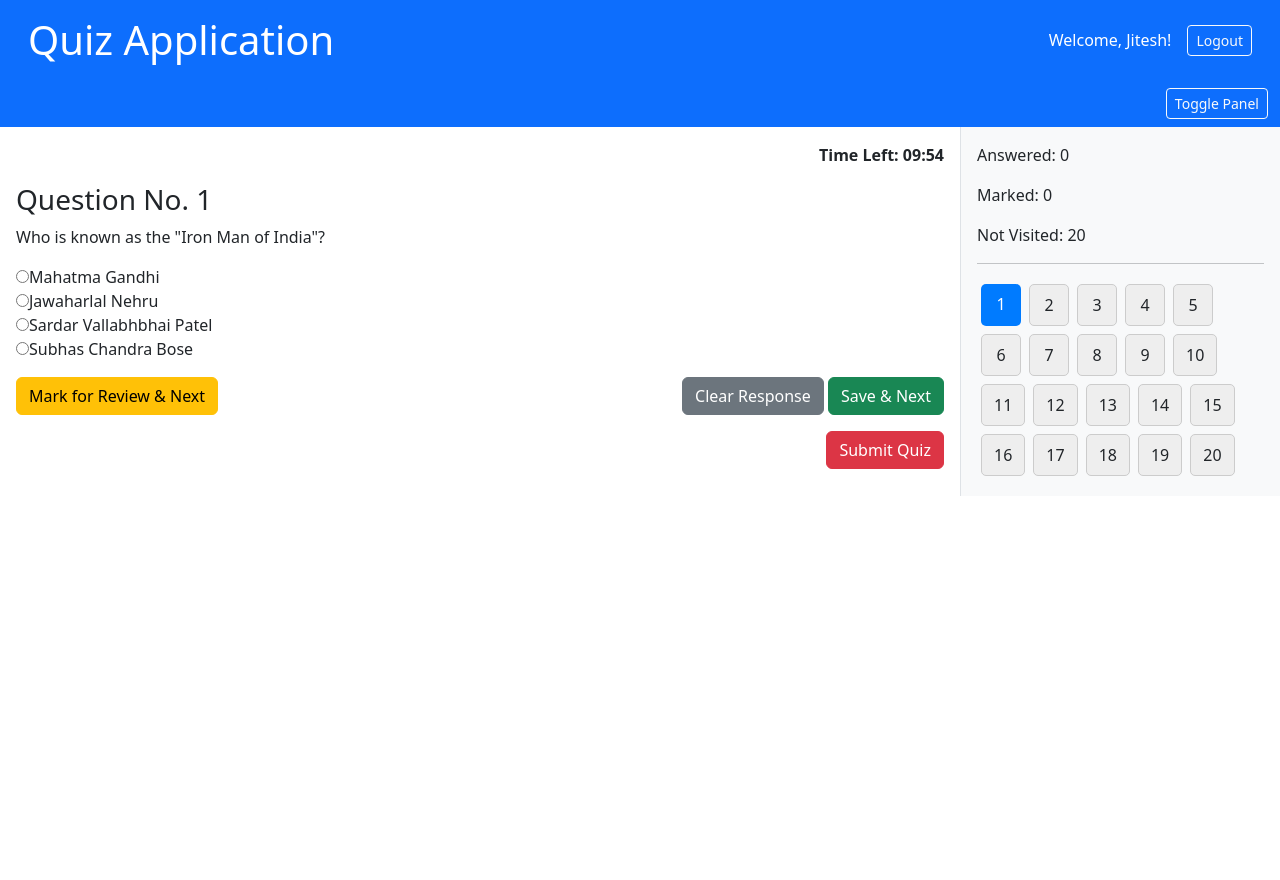
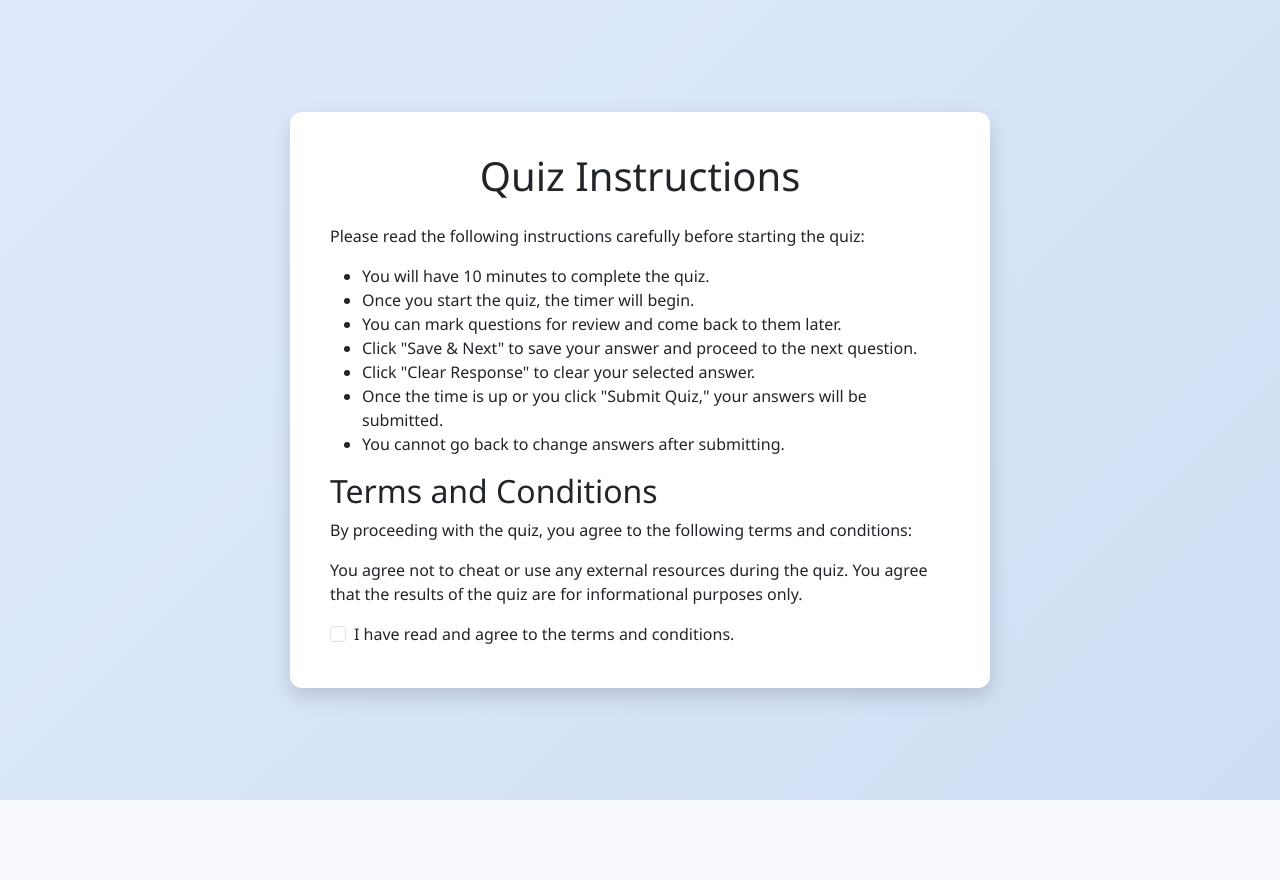
Before and after one commit to jiteshk50/QAPP2, a Flask app: page / in a window 1280 px wide. After the commit the page ends 800 px from the top, so only its background shows below. Run offline with Flask 3, Linux system fonts and the light colour scheme; data comes from the database, SQL or seed files in the repository; both versions use the stored data as it was after the commit.

Commit message:
adding instruction page

```diff
--- a/app.py
+++ b/app.py
@@ -1,4 +1,4 @@
-from flask import Flask, render_template, request, redirect, g
+from flask import Flask, render_template, request, redirect, g, url_for
 import sqlite3
 
 app = Flask(__name__)
@@ -20,12 +20,22 @@ def close_connection(exception):
 def init_db():
     with app.app_context():
         db = get_db()
-        with app.open_resource('schema.sql', mode='r') as f:
-            db.cursor().executescript(f.read())
-        db.commit()
 
-@app.route('/')
-def index():
+        # Check if 'questions' table exists by querying the sqlite_master table
+        cur = db.execute("SELECT name FROM sqlite_master WHERE type='table' AND name='questions';")
+        table_exists = cur.fetchone()
+
+        if not table_exists:  # If the 'questions' table doesn't exist, create it
+            with app.open_resource('schema.sql', mode='r') as f:
+                db.cursor().executescript(f.read())
+            db.commit()
+
+@app.route('/')  # Instruction/Consent page
+def instructions():
+    return render_template('instructions.html')
+
+@app.route('/quiz') # Quiz page
+def quiz():  # Corrected function name
     db = get_db()
     cur = db.execute("SELECT * FROM questions")
     questions = cur.fetchall()
--- a/static/script.js
+++ b/static/script.js
@@ -1,12 +1,12 @@
 let currentQuestion = 1;
 let answeredQuestions = new Set();
 let markedQuestions = new Set();
-let totalQuestions; // Declare totalQuestions here
+let questionIds = [];
+let questionNumbersInitialized = false;
 
 let timerInterval;
-let timeLeft = 600; // 10 minutes
+let timeLeft = 600;
 
-const questionArea = document.getElementById('question-area');
 const questionNumbers = document.getElementById('question-numbers');
 const timerDisplay = document.getElementById('timer');
 const answeredDisplay = document.getElementById('answered');
@@ -40,115 +40,80 @@ function startTimer() {
 function displayQuestion(questionId) {
     const questions = document.querySelectorAll('.question');
     questions.forEach(q => q.style.display = 'none');
-    const questionToShow = document.getElementById(`q${questionId}`);
+    const questionToShow = document.querySelector(`.question[data-question-id="${questionId}"]`);
     if (questionToShow) {
         questionToShow.style.display = 'block';
     }
 }
 
 function updateQuestionNumbers() {
+    if (questionNumbersInitialized) return;
+
     questionNumbers.innerHTML = '';
-    for (let i = 1; i <= totalQuestions; i++) {
-        const div = document.createElement('div');
-        div.textContent = i;
-        div.dataset.questionNumber = i;
+    questionIds = [];
+    const questions = document.querySelectorAll('.question');
+    const uniqueQuestionIds = new Set();
 
-        div.addEventListener('click', (event) => {
-            currentQuestion = parseInt(event.target.dataset.questionNumber);
+    questions.forEach((question) => {
+        const questionId = parseInt(question.dataset.questionId);
+        if (!uniqueQuestionIds.has(questionId)) {
+            uniqueQuestionIds.add(questionId);
+            questionIds.push(questionId);
 
-            // Find the correct question ID based on the displayed question number
-            const questions = document.querySelectorAll('.question');
-            let questionIdToDisplay;
-            questions.forEach(question => {
-                if (parseInt(question.querySelector('h3').textContent.replace('Question No. ', '')) === currentQuestion) {
-                    questionIdToDisplay = parseInt(question.dataset.questionId);
-                }
+            const div = document.createElement('div');
+            div.textContent = questionIds.length;
+            div.dataset.questionId = questionId;
+
+            div.addEventListener('click', (event) => {
+                const clickedQuestionId = parseInt(event.target.dataset.questionId);
+                currentQuestion = questionIds.indexOf(clickedQuestionId) + 1;
+                displayQuestion(clickedQuestionId);
+                updateQuestionNumberStyles();
             });
-
-            if (questionIdToDisplay) {
-                displayQuestion(questionIdToDisplay);
-            }
-
-            updateQuestionNumberStyles();
-        });
-
-        questionNumbers.appendChild(div);
-    }
+            questionNumbers.appendChild(div);
+        }
+    });
     updateQuestionNumberStyles();
+    questionNumbersInitialized = true;
 }
 
 function updateQuestionNumberStyles() {
     let answeredCount = answeredQuestions.size;
     let markedCount = markedQuestions.size;
-    let notVisitedCount = totalQuestions - answeredCount - markedCount;
+    let notVisitedCount = questionIds.length - answeredCount - markedCount;
 
     answeredDisplay.textContent = answeredCount;
     markedDisplay.textContent = markedCount;
     notVisitedDisplay.textContent = notVisitedCount;
 
     const numDivs = questionNumbers.querySelectorAll('div');
-    numDivs.forEach((div, index) => {
-        const questionNumber = index + 1;
+    numDivs.forEach((div) => {
+        const questionId = parseInt(div.dataset.questionId);
         div.classList.remove('answered', 'marked', 'active');
+        const displayedNumber = questionIds.indexOf(questionId) + 1;
 
-        // Find the corresponding question ID
-        let questionId;
-        const questions = document.querySelectorAll('.question');
-        questions.forEach(question => {
-            if (parseInt(question.querySelector('h3').textContent.replace('Question No. ', '')) === questionNumber) {
-                questionId = parseInt(question.dataset.questionId);
-            }
-        });
-
-        if (questionNumber === currentQuestion) {
+        if (displayedNumber === currentQuestion) {
             div.classList.add('active');
-        } else if (questionId && answeredQuestions.has(questionId)) {
+        } else if (answeredQuestions.has(questionId)) {
             div.classList.add('answered');
-        } else if (questionId && markedQuestions.has(questionId)) {
+        } else if (markedQuestions.has(questionId)) {
             div.classList.add('marked');
         }
     });
 }
 
-// Button Event Listeners
-markReview.addEventListener('click', () => {
-    if (!isOptionSelected()) {
-        displayWarning();
-        return;
+function findCurrentQuestionId() {
+    const displayedQuestion = document.querySelector('.question[style*="display: block"]');
+    if (displayedQuestion) {
+        return parseInt(displayedQuestion.dataset.questionId);
     }
+    return null;
+}
 
-    markedQuestions.add(findCurrentQuestionId());
-    if (answeredQuestions.has(findCurrentQuestionId())) {
-        answeredQuestions.delete(findCurrentQuestionId());
-    }
-
-    moveToNextQuestion();
-    updateQuestionNumberStyles();
-});
-
-clearResponse.addEventListener('click', () => {
-    const currentQuestionRadios = document.querySelectorAll(`input[name="q${findCurrentQuestionId()}"]`);
-    currentQuestionRadios.forEach(radio => radio.checked = false);
-
-    answeredQuestions.delete(findCurrentQuestionId());
-    markedQuestions.delete(findCurrentQuestionId());
-    updateQuestionNumberStyles();
-});
-
-saveNext.addEventListener('click', () => {
-    if (!isOptionSelected()) {
-        displayWarning();
-        return;
-    }
-    answeredQuestions.add(findCurrentQuestionId());
-    markedQuestions.delete(findCurrentQuestionId());
-    moveToNextQuestion();
-    updateQuestionNumberStyles();
-});
-
-// Helper Functions
 function isOptionSelected() {
-    return Array.from(document.querySelectorAll(`input[name="q${findCurrentQuestionId()}"]`)).some(radio => radio.checked);
+    const currentQuestionId = findCurrentQuestionId();
+    if (currentQuestionId === null) return false;
+    return Array.from(document.querySelectorAll(`input[name="q${currentQuestionId}"]`)).some(radio => radio.checked);
 }
 
 function displayWarning() {
@@ -168,54 +133,78 @@ function displayWarning() {
 }
 
 function moveToNextQuestion() {
-    currentQuestion++;
-    if (currentQuestion > totalQuestions) {
-        currentQuestion = 1;
-    }
+    const currentQuestionId = findCurrentQuestionId();
+    if (currentQuestionId === null) return;
 
-    // Find the correct question ID based on the displayed question number
-    const questions = document.querySelectorAll('.question');
-    let questionIdToDisplay;
-    questions.forEach(question => {
-        if (parseInt(question.querySelector('h3').textContent.replace('Question No. ', '')) === currentQuestion) {
-            questionIdToDisplay = parseInt(question.dataset.questionId);
-        }
-    });
-
-    if (questionIdToDisplay) {
-        displayQuestion(questionIdToDisplay);
-    }
+    const currentIndex = questionIds.indexOf(currentQuestionId);
+    const nextIndex = (currentIndex + 1) % questionIds.length;
+    currentQuestion = nextIndex + 1;
+    const nextQuestionId = questionIds[nextIndex];
+    displayQuestion(nextQuestionId);
     updateQuestionNumberStyles();
 }
 
-function findCurrentQuestionId() {
-    let currentQuestionId;
-    const questions = document.querySelectorAll('.question');
-    questions.forEach(question => {
-        if (question.style.display === 'block') {
-            currentQuestionId = parseInt(question.dataset.questionId);
-        }
-    });
-    return currentQuestionId;
-}
+markReview.addEventListener('click', () => {
+    const currentQuestionId = findCurrentQuestionId();
+    if (currentQuestionId === null) return;
+
+    if (!isOptionSelected()) {
+        displayWarning();
+        return;
+    }
+    markedQuestions.add(currentQuestionId);
+    if (answeredQuestions.has(currentQuestionId)) {
+        answeredQuestions.delete(currentQuestionId);
+    }
+    moveToNextQuestion();
+    updateQuestionNumberStyles();
+});
+
+clearResponse.addEventListener('click', () => {
+    const currentQuestionId = findCurrentQuestionId();
+    if (currentQuestionId === null) return;
+    const currentQuestionRadios = document.querySelectorAll(`input[name="q${currentQuestionId}"]`);
+    currentQuestionRadios.forEach(radio => radio.checked = false);
+
+    answeredQuestions.delete(currentQuestionId);
+    markedQuestions.delete(currentQuestionId);
+    updateQuestionNumberStyles();
+});
+
+saveNext.addEventListener('click', () => {
+    const currentQuestionId = findCurrentQuestionId();
+    if (currentQuestionId === null) return;
+
+    if (!isOptionSelected()) {
+        displayWarning();
+        return;
+    }
+    answeredQuestions.add(currentQuestionId);
+    markedQuestions.delete(currentQuestionId);
+    moveToNextQuestion();
+    updateQuestionNumberStyles();
+});
 
 document.addEventListener('DOMContentLoaded', () => {
-    totalQuestions = document.querySelectorAll('.question').length;
     updateQuestionNumbers();
+    if (questionIds.length > 0) {
+        displayQuestion(questionIds[0]);
+    }
     startTimer();
-    displayQuestion(1);
 
     const quizForm = document.getElementById('quiz-form');
     quizForm.addEventListener('submit', (event) => {
         clearInterval(timerInterval);
         let score = 0;
-        for (let i = 1; i <= totalQuestions; i++) {
-            const selectedOption = document.querySelector(`input[name="q${i}"]:checked`);
-            if (selectedOption && selectedOption.dataset.correct === "true") {
+        const questions = document.querySelectorAll('.question');
+        questions.forEach(question => {
+            const questionId = parseInt(question.dataset.questionId);
+            const selectedOption = document.querySelector(`input[name="q${questionId}"]:checked`);
+            if (selectedOption && selectedOption.value === question.dataset.correct) {
                 score++;
             }
-        }
-        window.location.href = `result.html?score=${score}&totalQuestions=${totalQuestions}`;
+        });
+        window.location.href = `show_result?score=${score}&totalQuestions=${questionIds.length}`;
     });
 
     togglePanel.addEventListener("click", () => {
@@ -228,5 +217,4 @@ document.addEventListener('DOMContentLoaded', () => {
             mainQuestionArea.classList.add("col-md-12");
         }
     });
-
 });
--- /dev/null
+++ b/templates/instructions.html
@@ -0,0 +1,78 @@
+<!DOCTYPE html>
+<html lang="en">
+<head>
+    <meta charset="UTF-8">
+    <meta name="viewport" content="width=device-width, initial-scale=1.0">
+    <title>Quiz Instructions</title>
+    <link href="https://cdn.jsdelivr.net/npm/bootstrap@5.3.2/dist/css/bootstrap.min.css" rel="stylesheet">
+    <style>
+        body {
+            background: linear-gradient(135deg, #e0eafc, #cfdef3);
+            min-height: 100vh;
+            display: flex;
+            flex-direction: column;
+            justify-content: center;
+            align-items: center;
+            margin: 0;
+            font-family: 'Segoe UI', Tahoma, Geneva, Verdana, sans-serif;
+        }
+
+        .instruction-container {
+            background-color: white;
+            padding: 40px;
+            border-radius: 12px;
+            box-shadow: 0 8px 20px rgba(0, 0, 0, 0.15);
+            max-width: 700px;
+            width: 90%;
+            text-align: left;
+        }
+        h1{
+            text-align: center;
+            margin-bottom: 24px;
+        }
+
+        #start-quiz {
+            display: none;
+            margin-top: 20px;
+            width: 100%;
+        }
+    </style>
+</head>
+<body>
+    <div class="instruction-container">
+        <h1>Quiz Instructions</h1>
+        <p>Please read the following instructions carefully before starting the quiz:</p>
+        <ul>
+            <li>You will have 10 minutes to complete the quiz.</li>
+            <li>Once you start the quiz, the timer will begin.</li>
+            <li>You can mark questions for review and come back to them later.</li>
+            <li>Click "Save & Next" to save your answer and proceed to the next question.</li>
+            <li>Click "Clear Response" to clear your selected answer.</li>
+            <li>Once the time is up or you click "Submit Quiz," your answers will be submitted.</li>
+            <li>You cannot go back to change answers after submitting.</li>
+        </ul>
+
+        <h2>Terms and Conditions</h2>
+        <p>By proceeding with the quiz, you agree to the following terms and conditions:</p>
+        <p>You agree not to cheat or use any external resources during the quiz. You agree that the results of the quiz are for informational purposes only.</p>
+
+        <div class="form-check">
+            <input class="form-check-input" type="checkbox" value="" id="consentCheckbox">
+            <label class="form-check-label" for="consentCheckbox">
+                I have read and agree to the terms and conditions.
+            </label>
+        </div>
+        <a href="{{ url_for('quiz') }}" id="start-quiz" class="btn btn-primary">Begin Quiz</a>
+    </div>
+
+    <script>
+        const consentCheckbox = document.getElementById('consentCheckbox');
+        const startQuizButton = document.getElementById('start-quiz');
+
+        consentCheckbox.addEventListener('change', () => {
+            startQuizButton.style.display = consentCheckbox.checked ? 'block' : 'none';
+        });
+    </script>
+    <script src="https://cdn.jsdelivr.net/npm/bootstrap@5.3.2/dist/js/bootstrap.bundle.min.js"></script>
+</body>
+</html>
```
Also changed, not shown: templates/result.html (+24 -32 lines), quiz.db.
